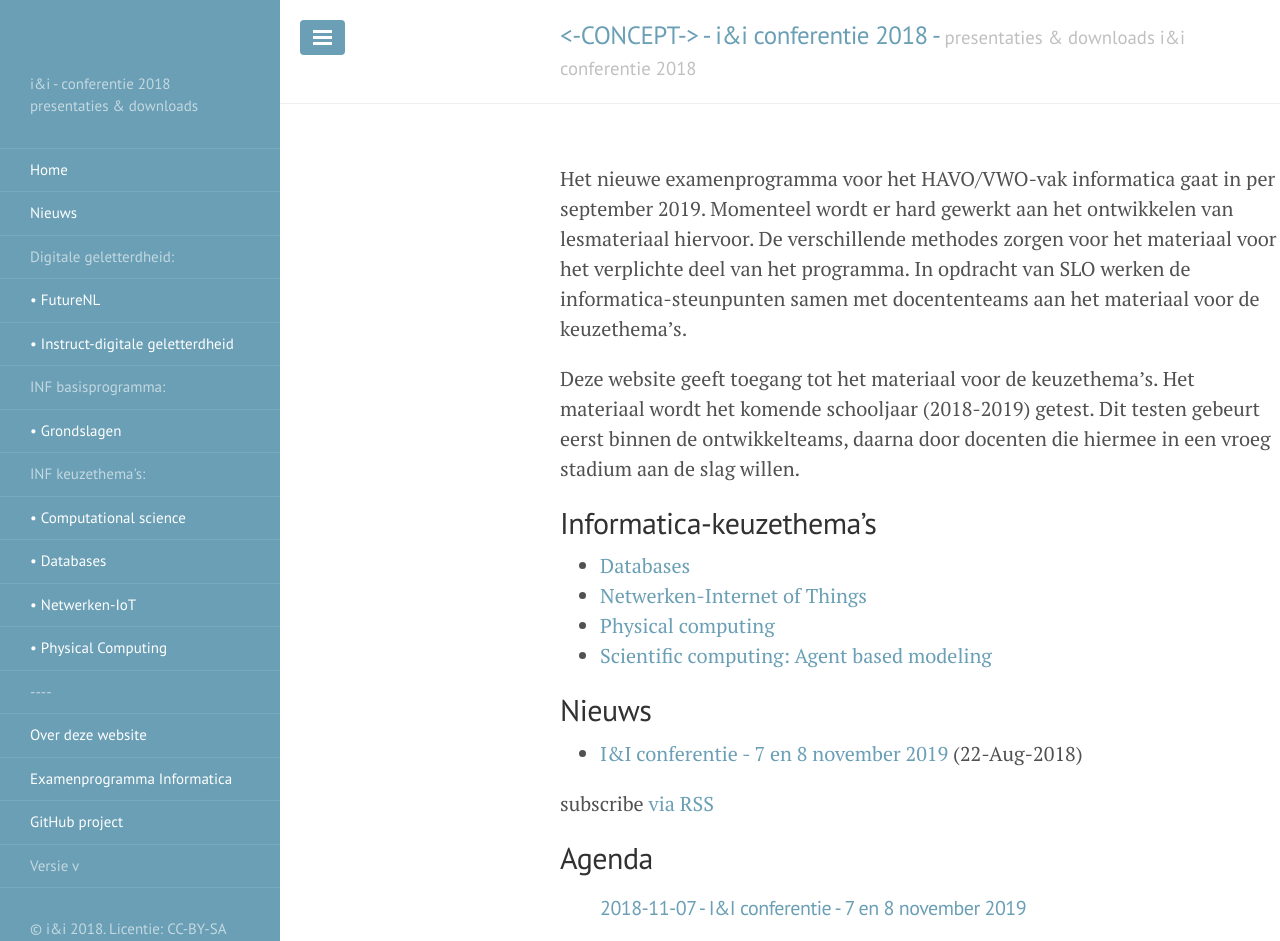
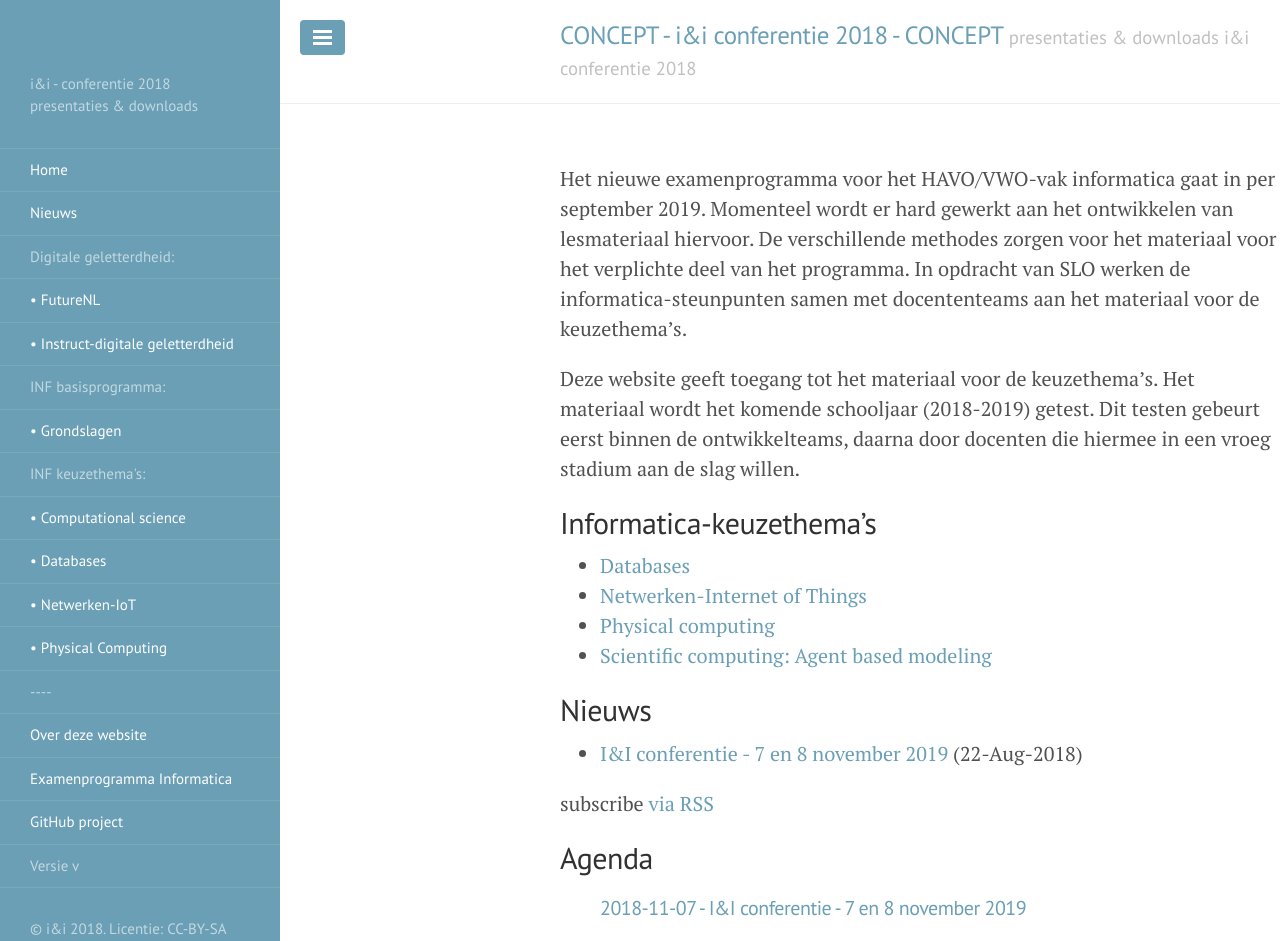
Before and after one commit to infvo/ieni2018, a Jekyll site: the page built from index.md, in a window 1280 px wide and 941 px high. Built offline with Jekyll 4.4.1, drawn with Linux system fonts in a browser that asks for light colours.

Commit message:
Update _config.yml

```diff
--- a/_config.yml
+++ b/_config.yml
@@ -13,7 +13,7 @@
 # you will see them accessed via {{ site.title }}, {{ site.email }}, and so on.
 # You can create any custom variable you would like, and they will be accessible
 # in the templates via {{ site.myvariable }}.
-title: <-CONCEPT-> - i&i conferentie 2018 - <CONCEPT>
+title: CONCEPT - i&i conferentie 2018 - CONCEPT
 email: eelco@infvo.com
 description: >- # this means to ignore newlines until "baseurl:"
   i&i - conferentie 2018
```
